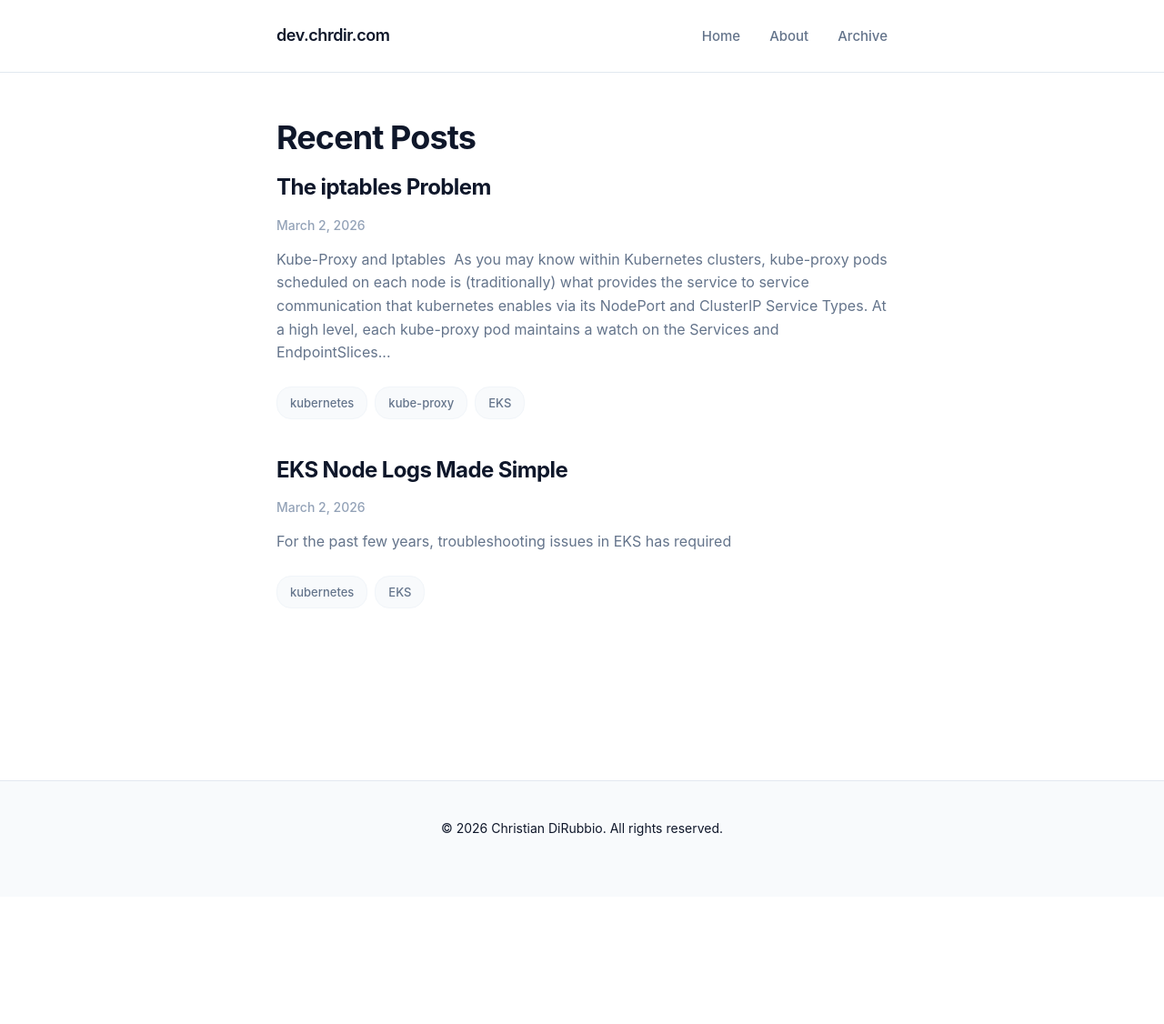
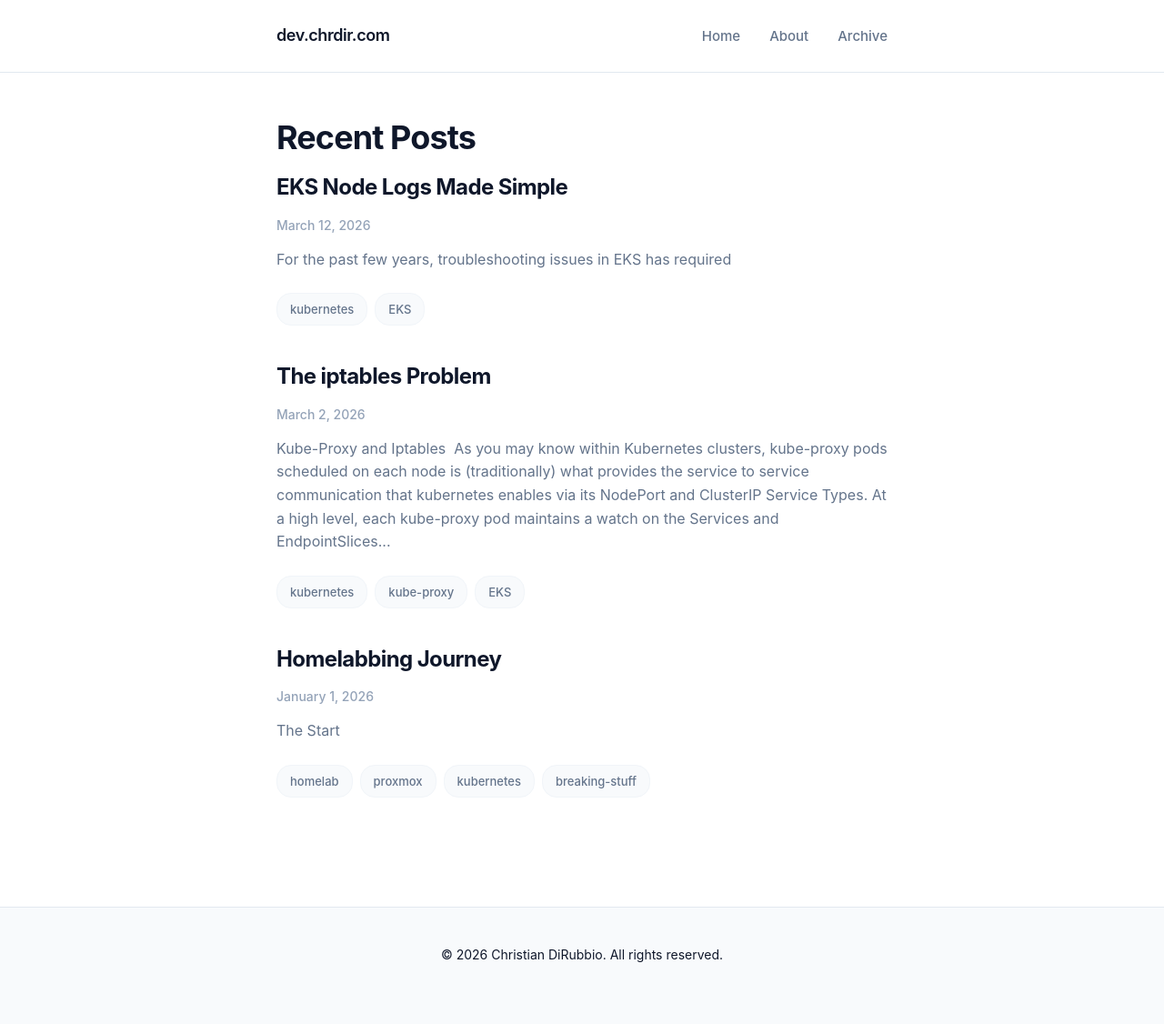
Before and after one commit to cdirubbio/cdirubbio.github.io, a Jekyll site: the page built from index.html, in a window 1280 px wide. Shown: the whole page at 91% size. Built offline with Jekyll 4.4.1, drawn with Linux system fonts in a browser that asks for light colours; before the commit the page ends 986 px from its top, so only the background shows below that; some of the changed lines change nothing that is shown.

Commit message:
adjust dates and such

````diff
--- /dev/null
+++ b/_posts/2026-01-01-Homelabbing-Journey.md
@@ -0,0 +1,63 @@
+---
+layout: post
+title: "Homelabbing Journey"
+date: 2026-01-01 12:00:00 -0800
+tags: [homelab, proxmox, kubernetes, breaking-stuff]
+---
+
+## The Start
+
+A few months back, [a friend of mine](https://www.linkedin.com/in/krenken/) convinced me to start a homelab. Since starting my role at AWS, I've been quite deep into containerization and obviously the cloud, but it abstracted away all of the fun.
+
+OpenClaw/model self-hosting wasn't all the rage yet, so a Mac Mini wasn't really on my mind. I ended up going with a [small mini PC](https://www.amazon.com/BOSGAME-P3-Gigabit-Ethernet-Computer/dp/B0FJ5WG23R/ref=zg_bs_g_13896591011_d_sccl_16/146-9186987-4223917?th=1) with an AMD Ryzen 7 5825U (8 cores, 16 threads), 32GB of DDR4, and 1 TB SSD. The linked mini PC isn't exaclty the same specs since they took down the unit I bought, but close enough.
+
+This was also before the RAM craze, so this wasn't all that expensive, a little over $300 if I remember correctly.
+
+When it first arrived, I had messed around with it in the ways that seemed easiest (i.e. flash a drive with Ubuntu and host some stuff on there). Conatiners being my day job and all, I first was just running a set of containers via docker compose, reverse proxied by [Nginx Proxy Manager](https://nginxproxymanager.com/) (NPM). Below is essentially the YAML I had running, each domain (i.e. npm.chrdir.com, gatus.chrdir.com, docs.chrdir.com, etc.) would point to the private IP assigned by my routers DHCP and NPM would reverse proxy the traffic to the proper conatiner based on the host header.
+
+```yaml
+services:
+  nginx-proxy-manager:
+    image: 'jc21/nginx-proxy-manager:latest'
+    ...
+  speedtest-tracker:
+    image: lscr.io/linuxserver/speedtest-tracker:latest
+    ...
+  gatus:
+    image: twinproduction/gatus:latest
+    ...
+  bookstack:
+    image: linuxserver/bookstack
+    ...
+    depends_on:
+      - bookstack_db
+  bookstack_db:
+    image: linuxserver/mariadb
+    ...
+```
+
+It was great! It worked and I didn't have to think about it at all. But that was the problem.. that wasn't why I wanted to start homelabbing. So I reflashed my drive with Proxmox......
+
+## Virtualization (Proxmox)
+Proxmox and adding virtualization is where things got interesting. I can't lie, I did watch a few Youtube videos on proxmox just to find my barrings. They helped for some of the basics (terminology, building first template etc.), but the main learning was actually using it.
+
+Instead of running everything on baremetal (pre-proxmox), I started simple and essentially copied my docker compose setup onto a single VM that I had allocated 4cpu8gb and again, it worked well. I could keep using Bookstack for notes, and keep finding things on [awesome-selfhosted](https://awesome-selfhosted.net/index.html) that I may want to throw into the docker compose YAML.
+
+### Access from the Internet
+
+Since I was using A records pointed to a private IP for my subdomains, I came into an issue when I wanted to actually use the homelab outside of my house. It was easily accessible on my network, but lacked any accessibility
+
+Tailscale
+
+CloudFlare tunnels
+
+netbird my king
+
+## Make it kubernetes
+
+- eks-anywhere verizon router no like netboot
+- To k3s
+- CNI change, flannel to cilium (no-KP, talk about how cluster was completely broke)
+
+- lowering the footprint, where am i wasting resources (moving)
+- - my cluster manager, dont need it on always, can shutoff the cluster VMs, but that cant run in cluster, so LXC it
--- a/_posts/2026-03-02-EKS-Node-Logs-Made-Simple.md
+++ b/_posts/2026-03-12-EKS-Node-Logs-Made-Simple.md
@@ -1,7 +1,7 @@
 ---
 layout: post
 title: "EKS Node Logs Made Simple"
-date: 2026-03-02 12:00:00 -0800
+date: 2026-03-12 12:00:00 -0800
 tags: [kubernetes, EKS]
 ---
 
````
Also changed, not shown: _posts/2026-03-02-The-iptables-Problem.md (renamed from _posts/2026-03-04-The-iptables-Problem.md), 1 other file.
